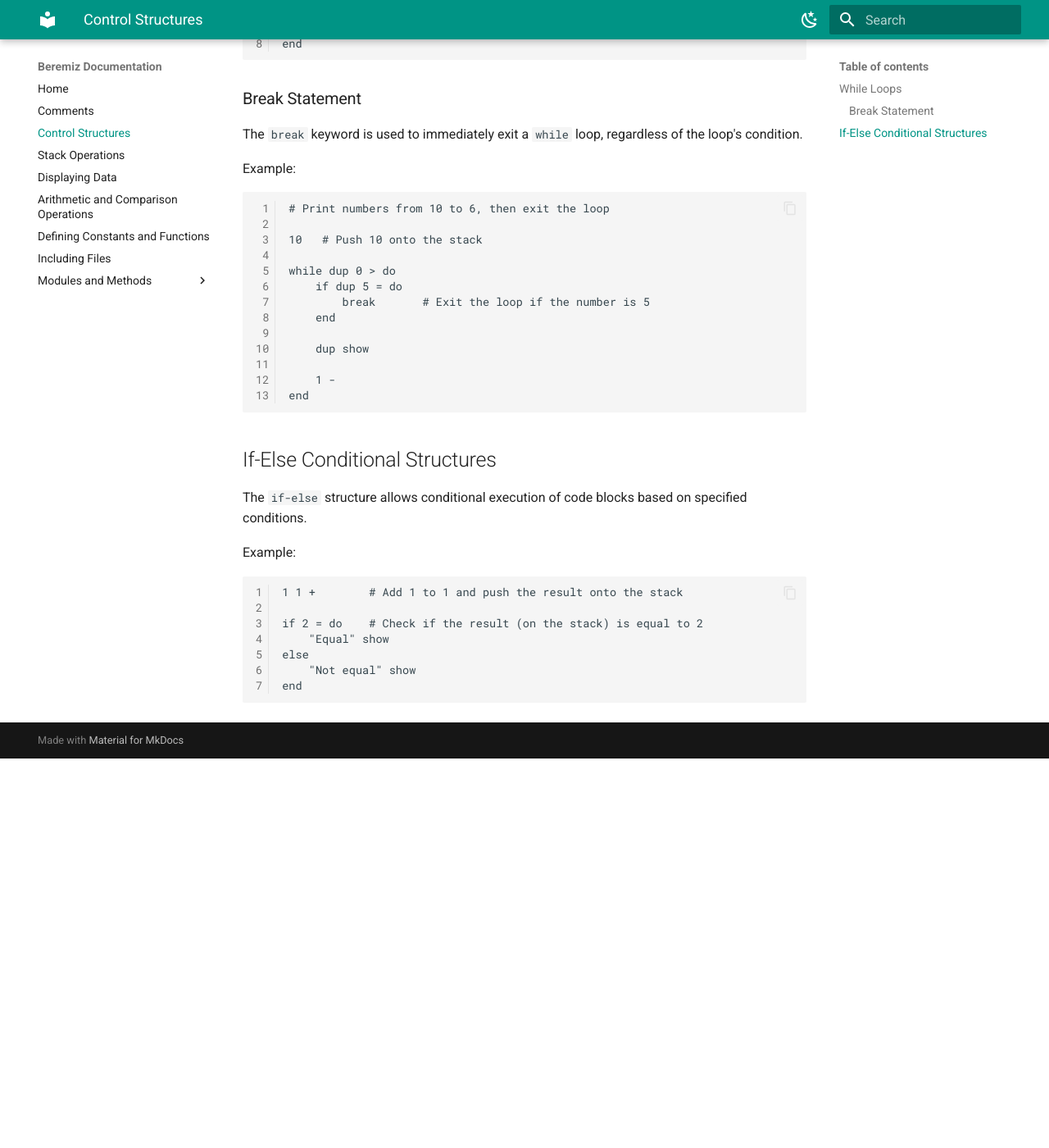
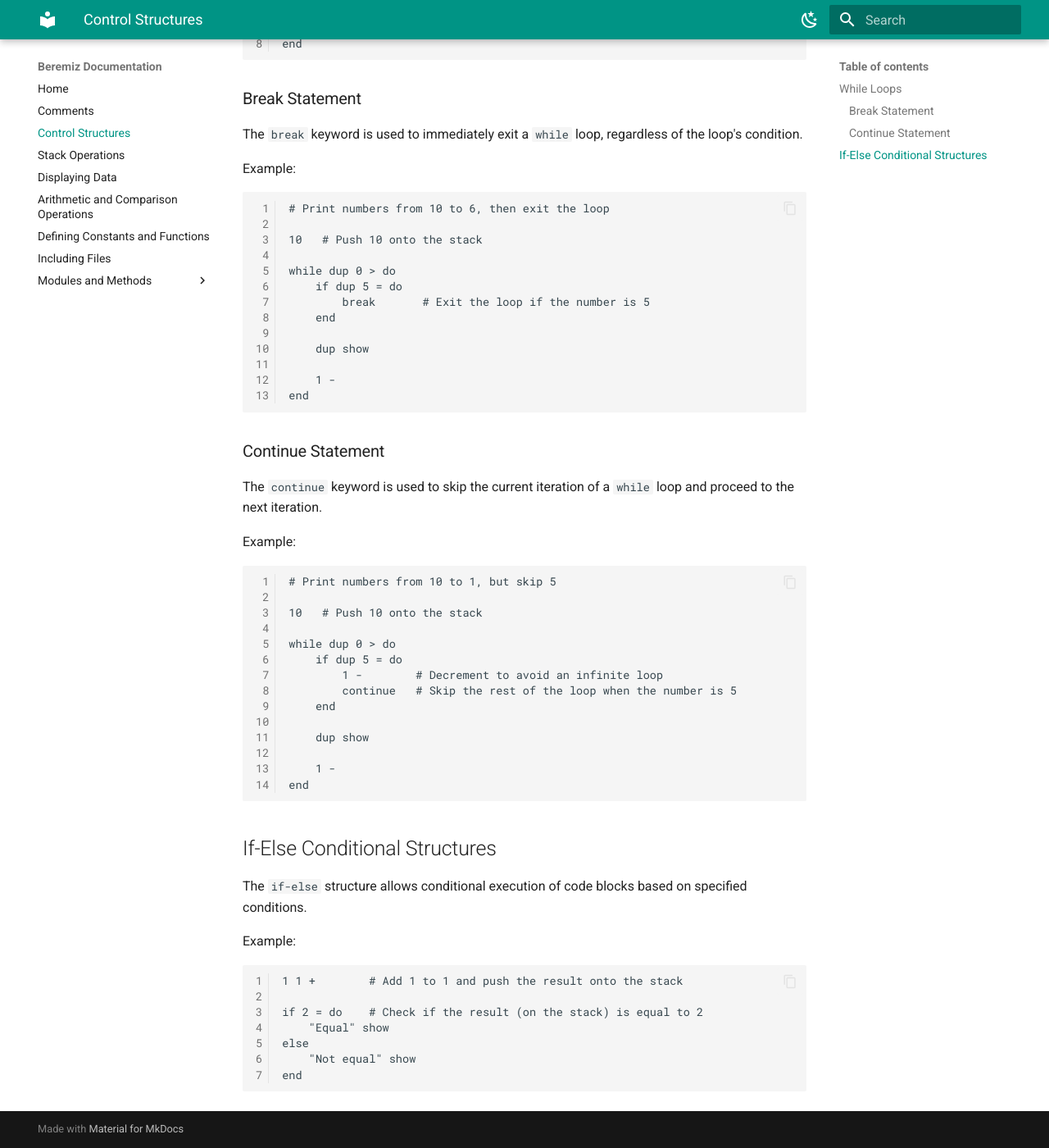
Before and after one commit to AdaiasMagdiel/Beremiz, an MkDocs documentation site: the page built from docs/control-structures.md, in a window 1280 px wide and 1400 px high, scrolled down 505 px. Shown: the whole window at 82% size. Built offline with MkDocs 1.6.1 and Material for MkDocs 9.7.7, drawn with Linux system fonts in a browser that asks for light colours; before the commit the page ends 1430 px from its top, so only the background shows below that.

Commit message:
docs: add continue statement to control structures documentation
- This commit adds a new section to the control structures documentation, explaining the `continue` statement.
- The `continue` statement allows skipping the current iteration of a `while` loop and proceeding to the next iteration.
- The section includes a code example demonstrating the use of `continue` statement.

````diff
--- a/docs/control-structures.md
+++ b/docs/control-structures.md
@@ -44,6 +44,30 @@ while dup 0 > do
 end
 ```
 
+### Continue Statement
+
+The `continue` keyword is used to skip the current iteration of a `while` loop
+and proceed to the next iteration.
+
+Example:
+
+```beremiz
+# Print numbers from 10 to 1, but skip 5
+
+10   # Push 10 onto the stack
+
+while dup 0 > do
+    if dup 5 = do
+        1 -        # Decrement to avoid an infinite loop
+        continue   # Skip the rest of the loop when the number is 5
+    end
+
+    dup show
+
+    1 -
+end
+```
+
 ## If-Else Conditional Structures
 
 The `if-else` structure allows conditional execution of code blocks based on
````
